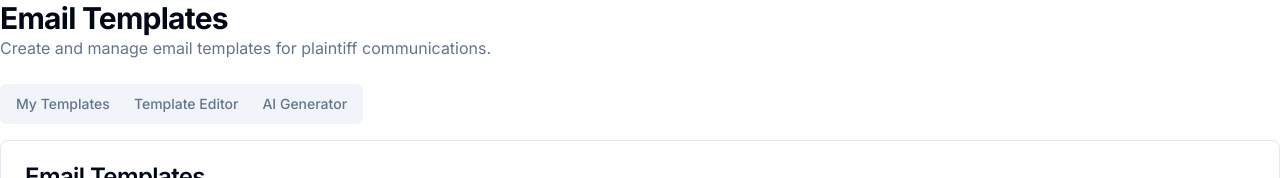
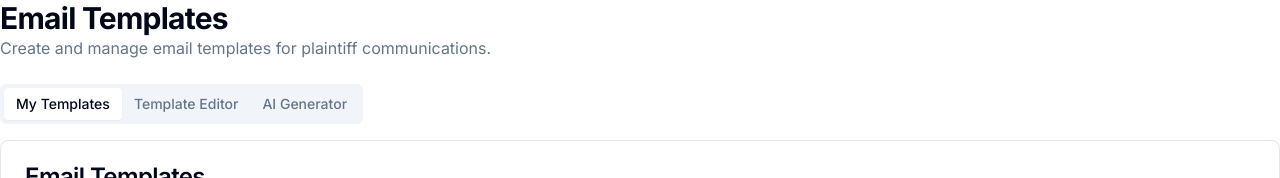
Before and after one commit to dzodze00/claimlylawyer, a Next.js app: page /templates in a window 1280 px wide. Shown: the top 178 px of the page. Built offline with nearby package versions, Linux system fonts and the light colour scheme.

Commit message:
Update tabs.tsx

```diff
--- a/components/ui/tabs.tsx
+++ b/components/ui/tabs.tsx
@@ -3,45 +3,52 @@
 import * as React from "react"
 import { cn } from "@/lib/utils"
 
-const Tabs = React.forwardRef<
-  HTMLDivElement,
-  React.HTMLAttributes<HTMLDivElement> & {
+const TabsContext = React.createContext<{
+  value: string
+  onValueChange: (value: string) => void
+}>({
+  value: "",
+  onValueChange: () => {},
+})
+
+interface TabsProps {
   defaultValue?: string
   value?: string
   onValueChange?: (value: string) => void
+  className?: string
+  children: React.ReactNode
 }
->(({ className, defaultValue, value, onValueChange, children, ...props }, ref) => {
-  const [selectedValue, setSelectedValue] = React.useState(value || defaultValue || "")
+
+const Tabs = ({ defaultValue, value, onValueChange, className, children, ...props }: TabsProps) => {
+  const [internalValue, setInternalValue] = React.useState(value || defaultValue || "")
 
   React.useEffect(() => {
     if (value !== undefined) {
-      setSelectedValue(value)
+      setInternalValue(value)
     }
   }, [value])
 
   const handleValueChange = React.useCallback(
     (newValue: string) => {
-      setSelectedValue(newValue)
+      setInternalValue(newValue)
       onValueChange?.(newValue)
     },
     [onValueChange],
   )
 
   return (
-    <div ref={ref} className={cn("w-full", className)} {...props} data-selected-value={selectedValue}>
-      {React.Children.map(children, (child) => {
-        if (React.isValidElement(child)) {
-          return React.cloneElement(child as React.ReactElement<any>, {
-            selectedValue,
+    <TabsContext.Provider
+      value={{
+        value: internalValue,
         onValueChange: handleValueChange,
-          })
+      }}
+    >
+      <div className={cn("", className)} {...props}>
+        {children}
+      </div>
+    </TabsContext.Provider>
+  )
 }
-        return child
-      })}
-    </div>
-  )
-})
-Tabs.displayName = "Tabs"
 
 const TabsList = React.forwardRef<HTMLDivElement, React.HTMLAttributes<HTMLDivElement>>(
   ({ className, ...props }, ref) => (
@@ -59,45 +66,47 @@ TabsList.displayName = "TabsList"
 
 const TabsTrigger = React.forwardRef<
   HTMLButtonElement,
-  React.ButtonHTMLAttributes<HTMLButtonElement> & {
-    value: string
-    selectedValue?: string
-    onValueChange?: (value: string) => void
-  }
->(({ className, value, selectedValue, onValueChange, ...props }, ref) => (
+  React.ButtonHTMLAttributes<HTMLButtonElement> & { value: string }
+>(({ className, value, ...props }, ref) => {
+  const { value: selectedValue, onValueChange } = React.useContext(TabsContext)
+  const isSelected = selectedValue === value
+
+  return (
     <button
       ref={ref}
-    role="tab"
       className={cn(
         "inline-flex items-center justify-center whitespace-nowrap rounded-sm px-3 py-1.5 text-sm font-medium ring-offset-background transition-all focus-visible:outline-none focus-visible:ring-2 focus-visible:ring-ring focus-visible:ring-offset-2 disabled:pointer-events-none disabled:opacity-50",
-      selectedValue === value
-        ? "bg-background text-foreground shadow-sm"
-        : "hover:bg-background/50 hover:text-foreground",
+        isSelected ? "bg-background text-foreground shadow-sm" : "hover:bg-background/50 hover:text-foreground",
         className,
       )}
-    onClick={() => onValueChange?.(value)}
-    data-state={selectedValue === value ? "active" : "inactive"}
+      onClick={() => onValueChange(value)}
+      data-state={isSelected ? "active" : "inactive"}
       {...props}
     />
-))
+  )
+})
 TabsTrigger.displayName = "TabsTrigger"
 
-const TabsContent = React.forwardRef<
-  HTMLDivElement,
-  React.HTMLAttributes<HTMLDivElement> & { value: string; selectedValue?: string }
->(({ className, value, selectedValue, ...props }, ref) => (
+const TabsContent = React.forwardRef<HTMLDivElement, React.HTMLAttributes<HTMLDivElement> & { value: string }>(
+  ({ className, value, ...props }, ref) => {
+    const { value: selectedValue } = React.useContext(TabsContext)
+    const isSelected = selectedValue === value
+
+    if (!isSelected) return null
+
+    return (
       <div
         ref={ref}
-    role="tabpanel"
         className={cn(
           "mt-2 ring-offset-background focus-visible:outline-none focus-visible:ring-2 focus-visible:ring-ring focus-visible:ring-offset-2",
-      selectedValue === value ? "block" : "hidden",
           className,
         )}
-    data-state={selectedValue === value ? "active" : "inactive"}
+        data-state={isSelected ? "active" : "inactive"}
         {...props}
       />
-))
+    )
+  },
+)
 TabsContent.displayName = "TabsContent"
 
 export { Tabs, TabsList, TabsTrigger, TabsContent }
```
Lines whose indentation alone changed are shown as unchanged.
